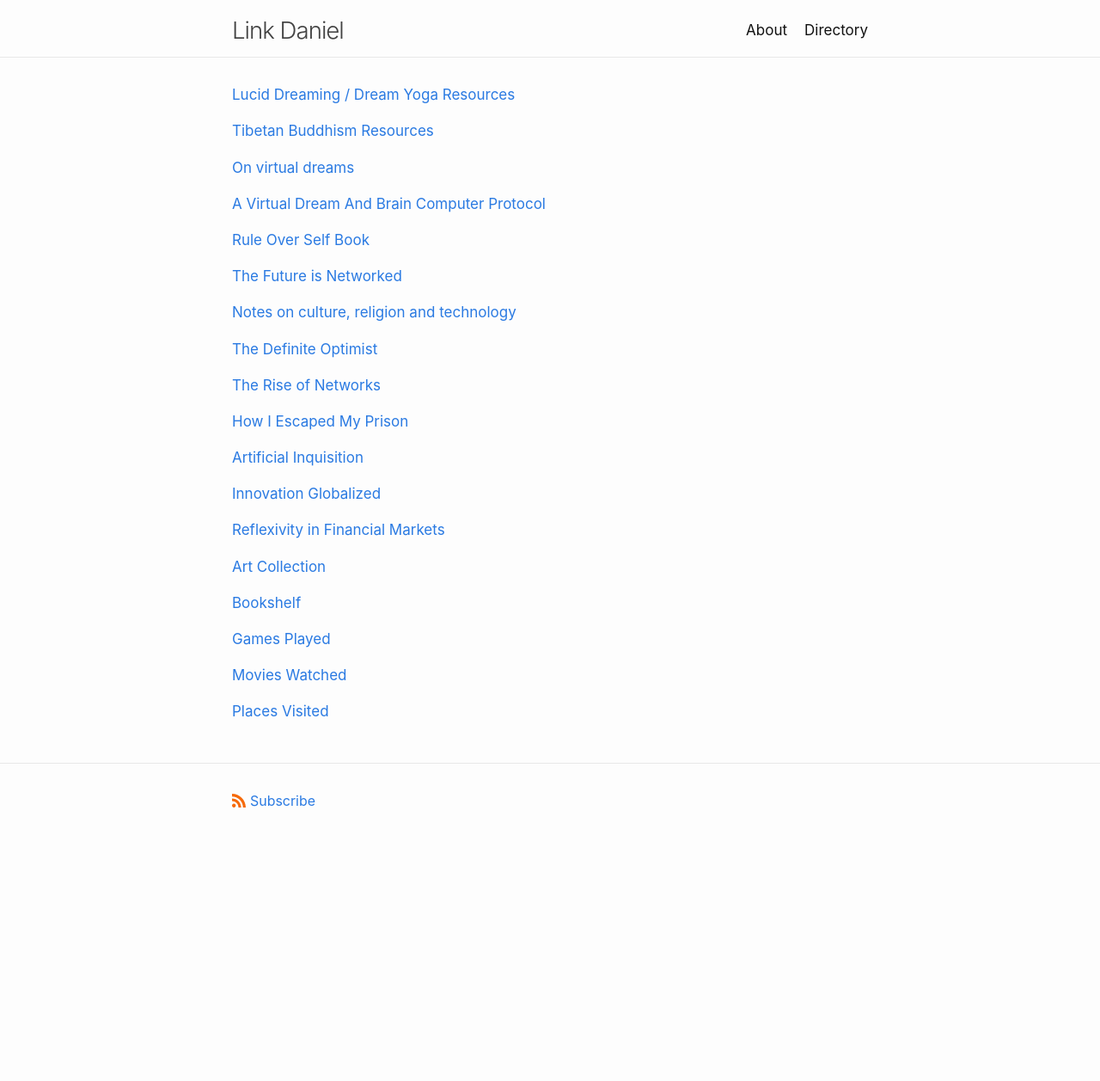
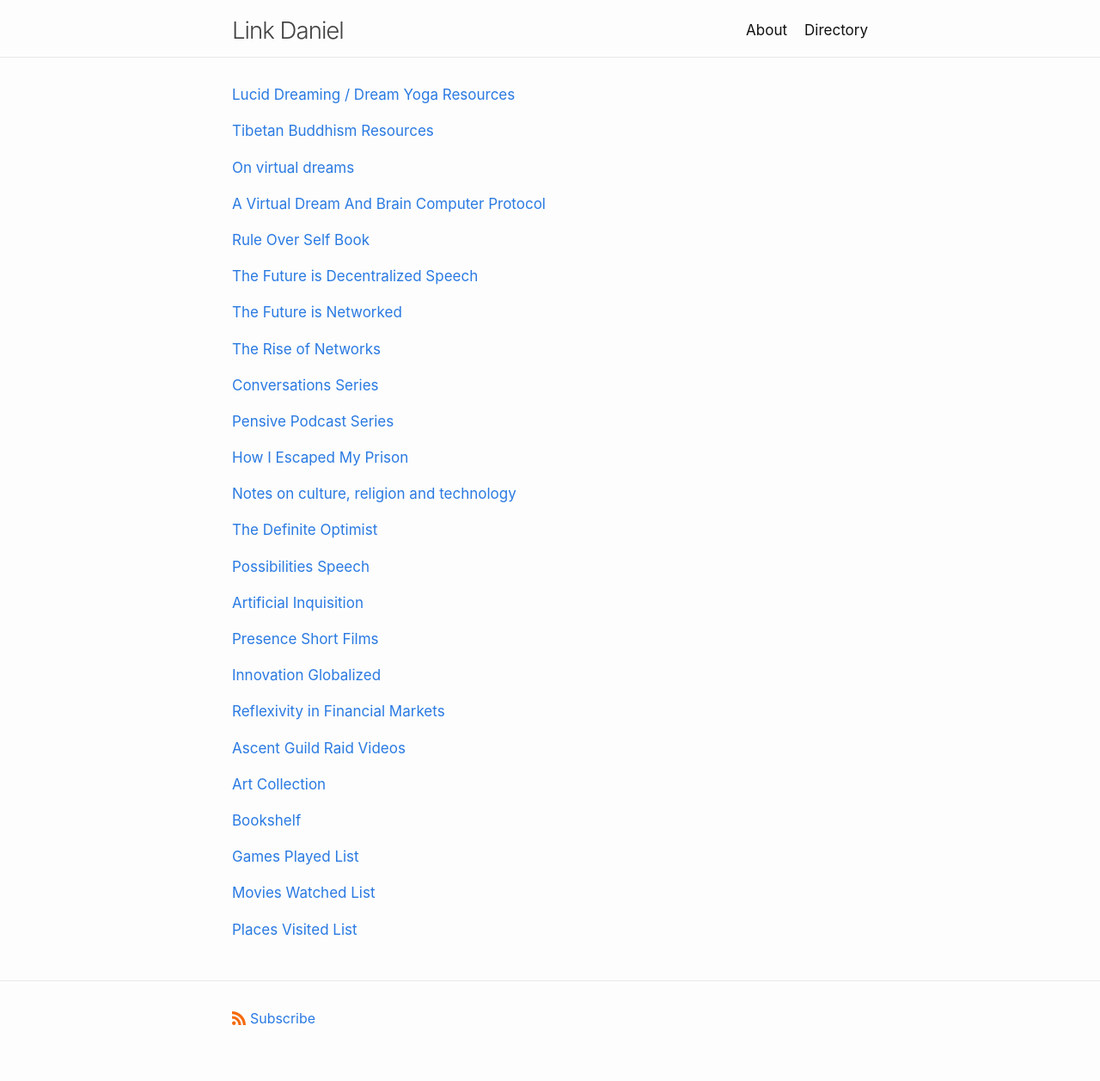
Before and after one commit to link-daniel/link.github.io, a Jekyll site: the page built from index.md, in a window 1280 px wide. Shown: the whole page at 86% size. Built offline with Jekyll 4.4.1, drawn with Linux system fonts in a browser that asks for light colours; before the commit the page ends 1004 px from its top, so only the background shows below that.

Commit message:
Update index.md

```diff
--- a/index.md
+++ b/index.md
@@ -23,7 +23,22 @@ layout: home
 [Rule Over Self Book](/ruleoverself)
 <br>
 
+[The Future is Decentralized Speech](/stanfordshapers)
+<br>
+
 [The Future is Networked](/futurenetworked)
+<br>
+
+[The Rise of Networks](/riseofnetworks)
+<br>
+
+[Conversations Series](/conversations)
+<br>
+
+[Pensive Podcast Series](/pensive)
+<br>
+
+[How I Escaped My Prison](/thinkerprison)
 <br>
 
 [Notes on culture, religion and technology](/lincolnthiel)
@@ -32,13 +47,13 @@ layout: home
 [The Definite Optimist](/definiteoptimist)
 <br>
 
-[The Rise of Networks](/riseofnetworks)
-<br>
-
-[How I Escaped My Prison](/thinkerprison)
+[Possibilities Speech](/possibilities)
 <br>
 
 [Artificial Inquisition](/artificialinquisition)
+<br>
+
+[Presence Short Films](/presence)
 <br>
 
 [Innovation Globalized](/innovationglobalized)
@@ -47,17 +62,20 @@ layout: home
 [Reflexivity in Financial Markets](/reflexivity)
 <br>
 
+[Ascent Guild Raid Videos](/ascentguild)
+<br>
+
 <a href="https://photos.app.goo.gl/Yk3KEZGj9Dd2FnDe9">Art Collection</a>
 <br>
 
 <a href="https://www.goodreads.com/review/list/95737422?shelf=read&sort=date_added">Bookshelf</a>
 <br>
 
-<a href="https://www.imdb.com/list/ls567765043">Games Played</a>
+<a href="https://www.imdb.com/list/ls567765043">Games Played List</a>
 <br>
 
-<a href="https://www.imdb.com/user/ur85826373/watchlist?sort=date_added%2Cdesc&view=detail">Movies Watched</a>
+<a href="https://www.imdb.com/user/ur85826373/watchlist?sort=date_added%2Cdesc&view=detail">Movies Watched List</a>
 <br>
 
-<a href="https://maps.app.goo.gl/vmtWzydsvTrD4k5t5">Places Visited</a>
+<a href="https://maps.app.goo.gl/vmtWzydsvTrD4k5t5">Places Visited List</a>
 <br>
```
